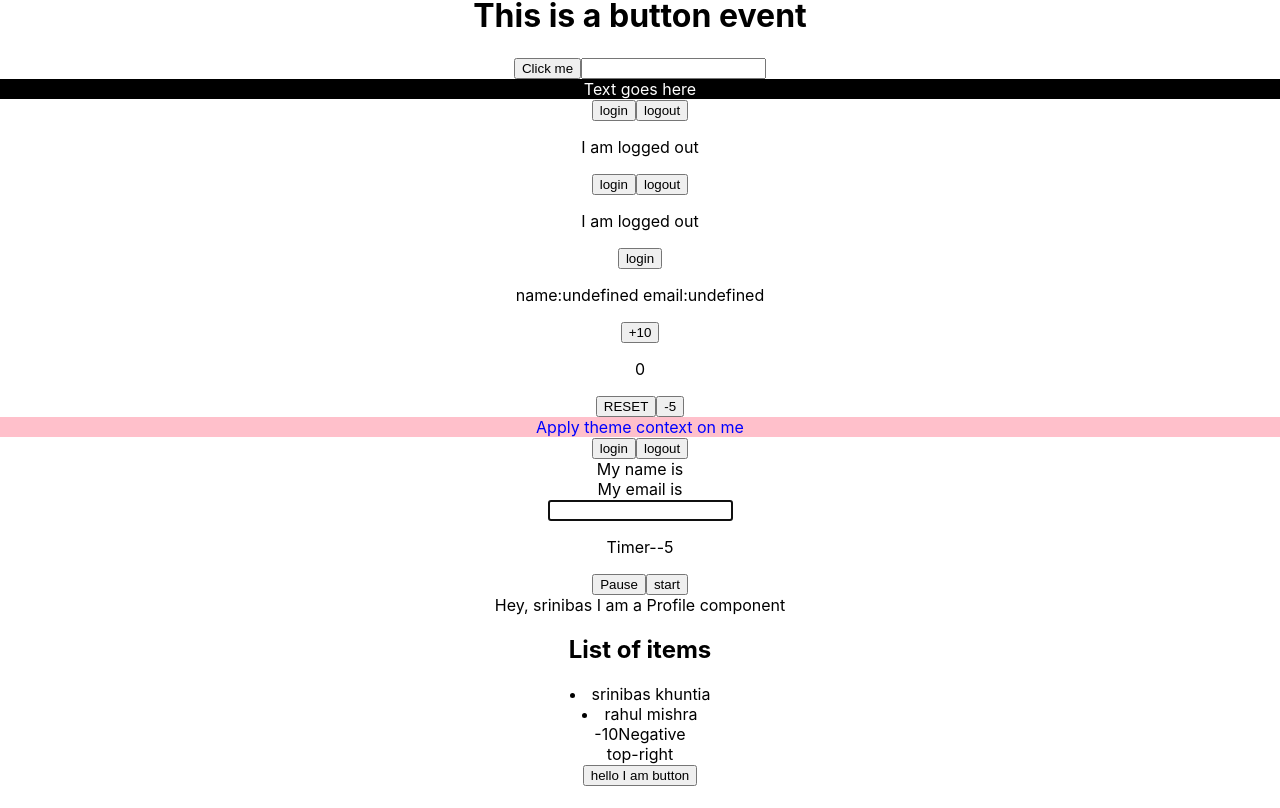
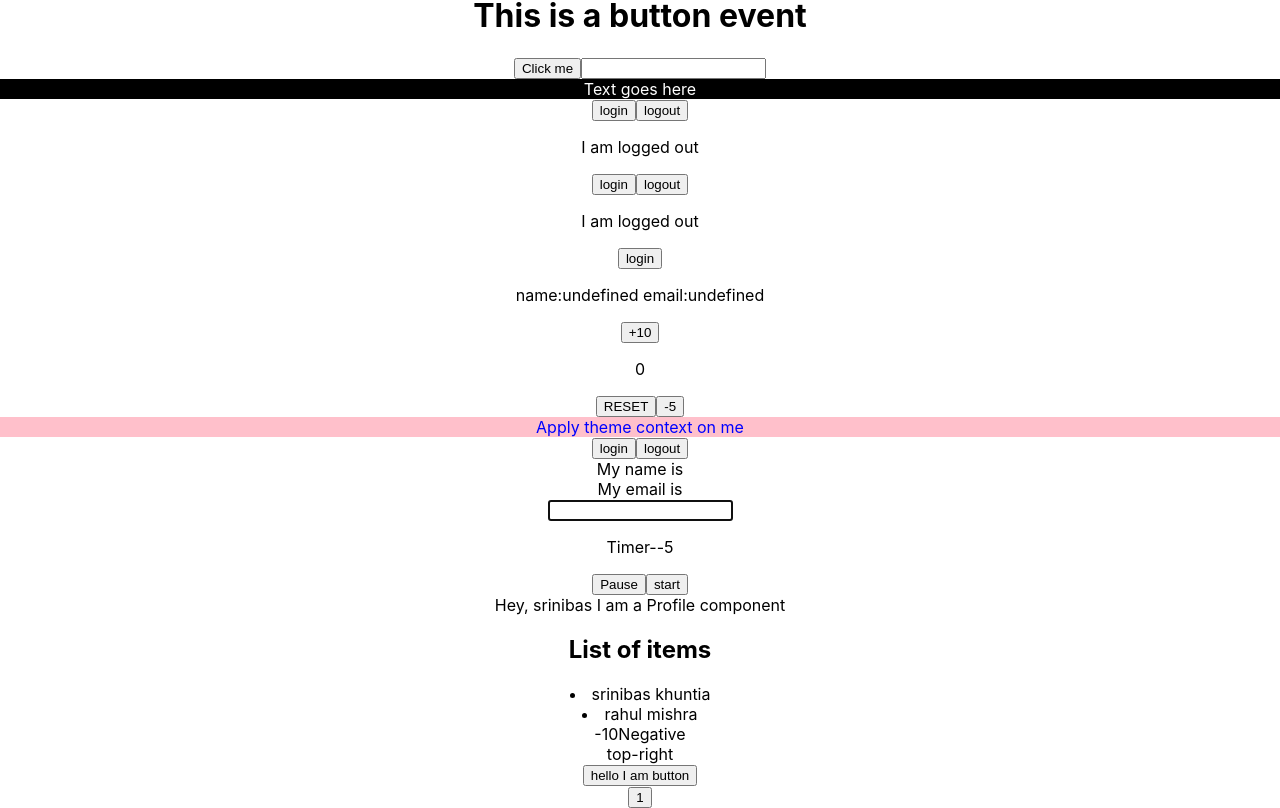
Before and after one commit to srinibas39/typescript, a React (Create React App) app: page / in a window 1280 px wide. Shown: the part 197-1005 px from the top of the page. Before the commit the page ends 983 px from the top, so only its background shows below. Built offline with nearby package versions, Linux system fonts and the light colour scheme.

Commit message:
Extracting component prop

```diff
--- a/src/App.tsx
+++ b/src/App.tsx
@@ -17,6 +17,7 @@ import { UseCon } from "./components/UseCon";
 import { UseRed } from "./components/useRed";
 import { UseStateTypeAssertion } from "./components/UseStateTypeAssertion";
 import { Ustate } from "./components/Ustate";
+import { CustButton } from "./ExtractingProp/CustButton";
 import { List } from "./Genrics/List";
 import { RestrictingProps } from "./RestrictingProps/RestrictingProps";
 import { ToastPosition } from "./TemplateLiteralAndExclude/ToastPosition";
@@ -68,6 +69,11 @@ const App = () => {
       <RestrictingProps value={-10} isNegative />
       <ToastPosition position={"top-right"} />
       <WrappingHTML />
+      <CustButton
+        name={{ first: "srinibas", last: "khuntia" }}
+        count={1}
+        isLoggedin={true}
+      />
     </div>
   );
 };
--- /dev/null
+++ b/src/ExtractingProp/CustButton.tsx
@@ -0,0 +1,5 @@
+import { Greet } from "../components/greet";
+
+export const CustButton = (props:React.ComponentProps<typeof Greet>) => {
+  return <button>{props.count}</button>;
+};
```
